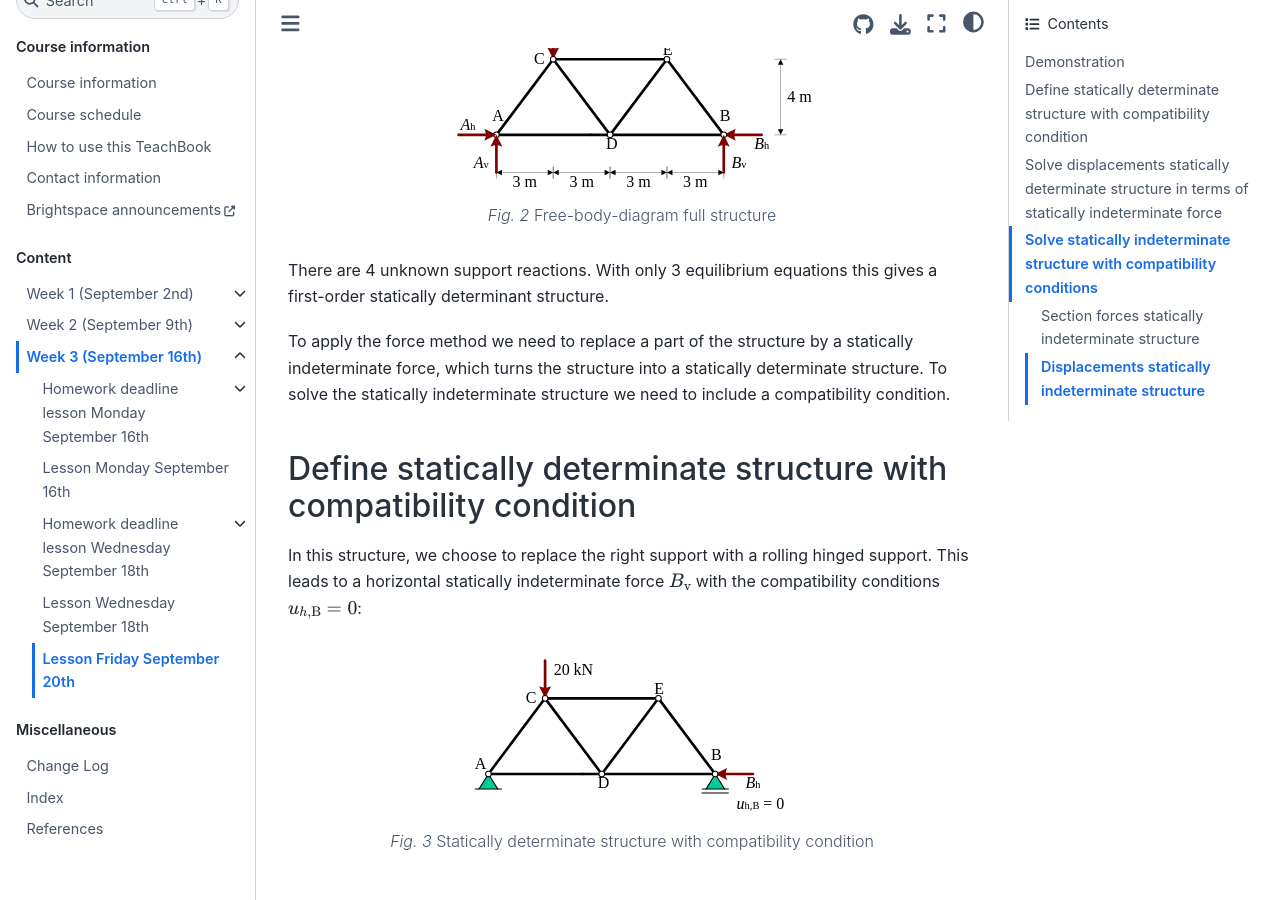
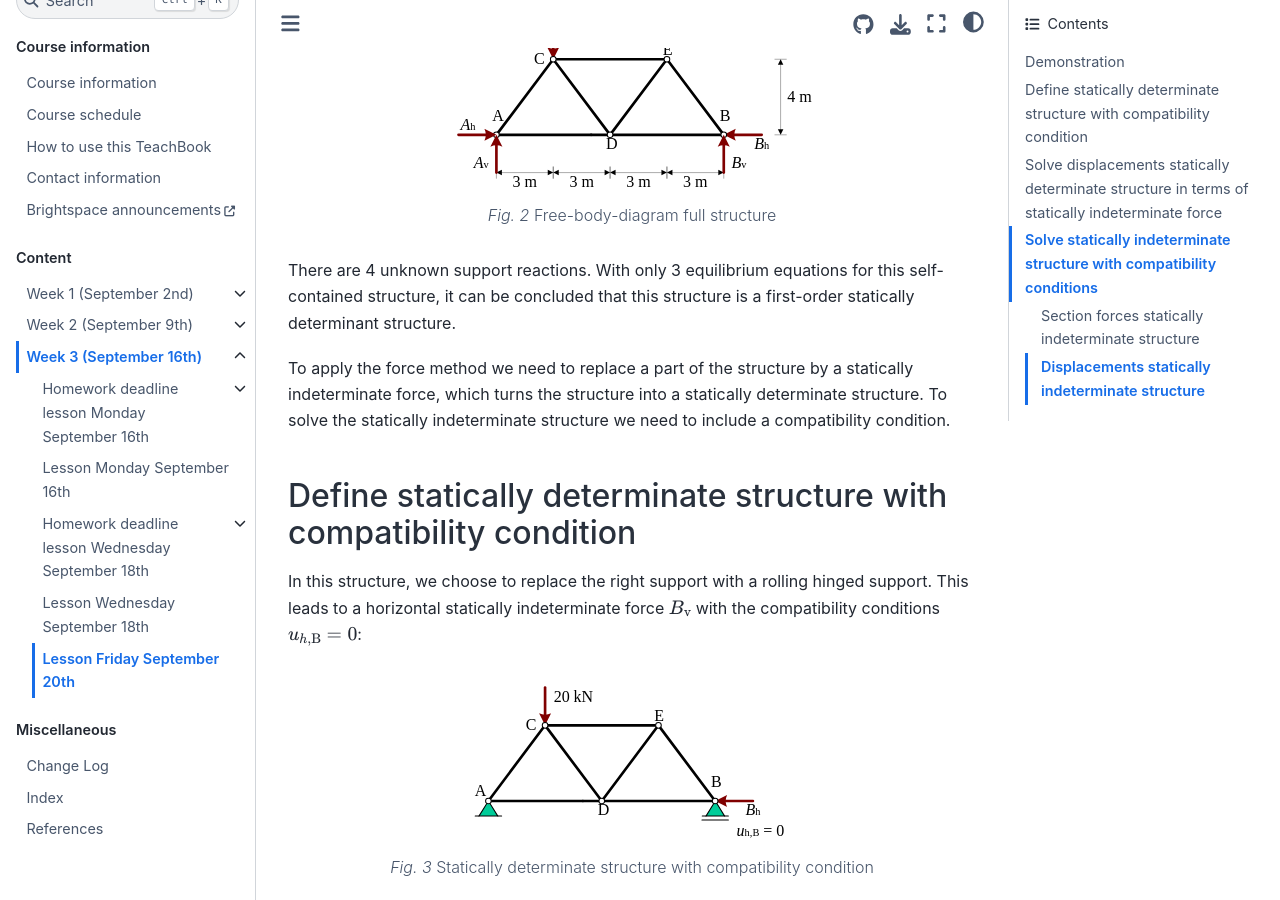
Before and after one commit to TeachBooks/bridging_mechanics, a Jupyter Book: the page built from book/week_3/session_3/intro.md, in a window 1280 px wide and 900 px high, scrolled down 722 px. Built offline with Jupyter Book 1.0.4 settings and Sphinx 7.4.7 and the Sphinx Book theme 1.1.4, drawn with Linux system fonts in a browser that asks for light colours; pages that are not in the unit, such as notebooks, are missing from menus; comment, search, counter and statistics services are not loaded.

Commit message:
Update intro.md

````diff
--- a/book/week_3/session_3/intro.md
+++ b/book/week_3/session_3/intro.md
@@ -20,7 +20,7 @@ We can find the normal force distribution using the force method. Therefore, we
 Free-body-diagram full structure
 ```
 
-There are 4 unknown support reactions. With only 3 equilibrium equations this gives a first-order statically determinant structure.
+There are 4 unknown support reactions. With only 3 equilibrium equations for this self-contained structure, it can be concluded that this structure is a first-order statically determinant structure.
 
 To apply the force method we need to replace a part of the structure by a statically indeterminate force, which turns the structure into a statically determinate structure. To solve the statically indeterminate structure we need to include a compatibility condition.
 
````
